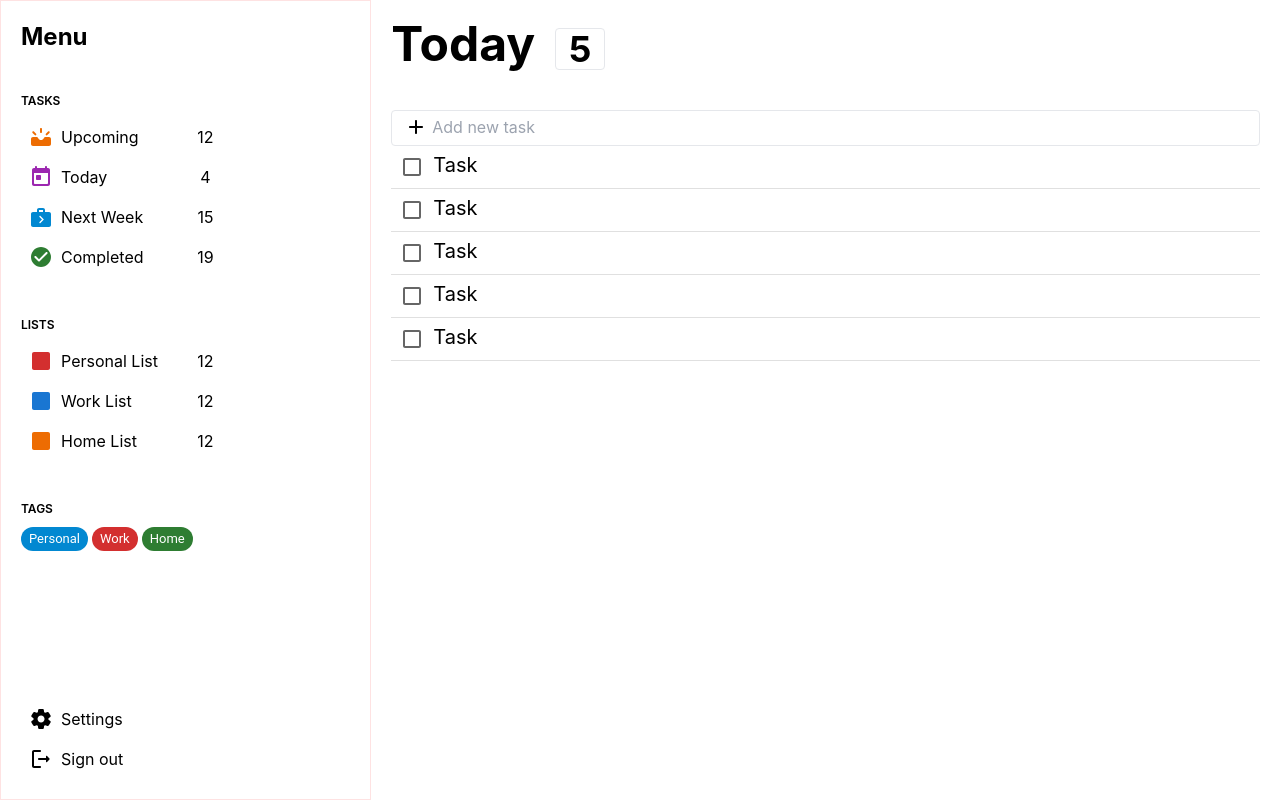
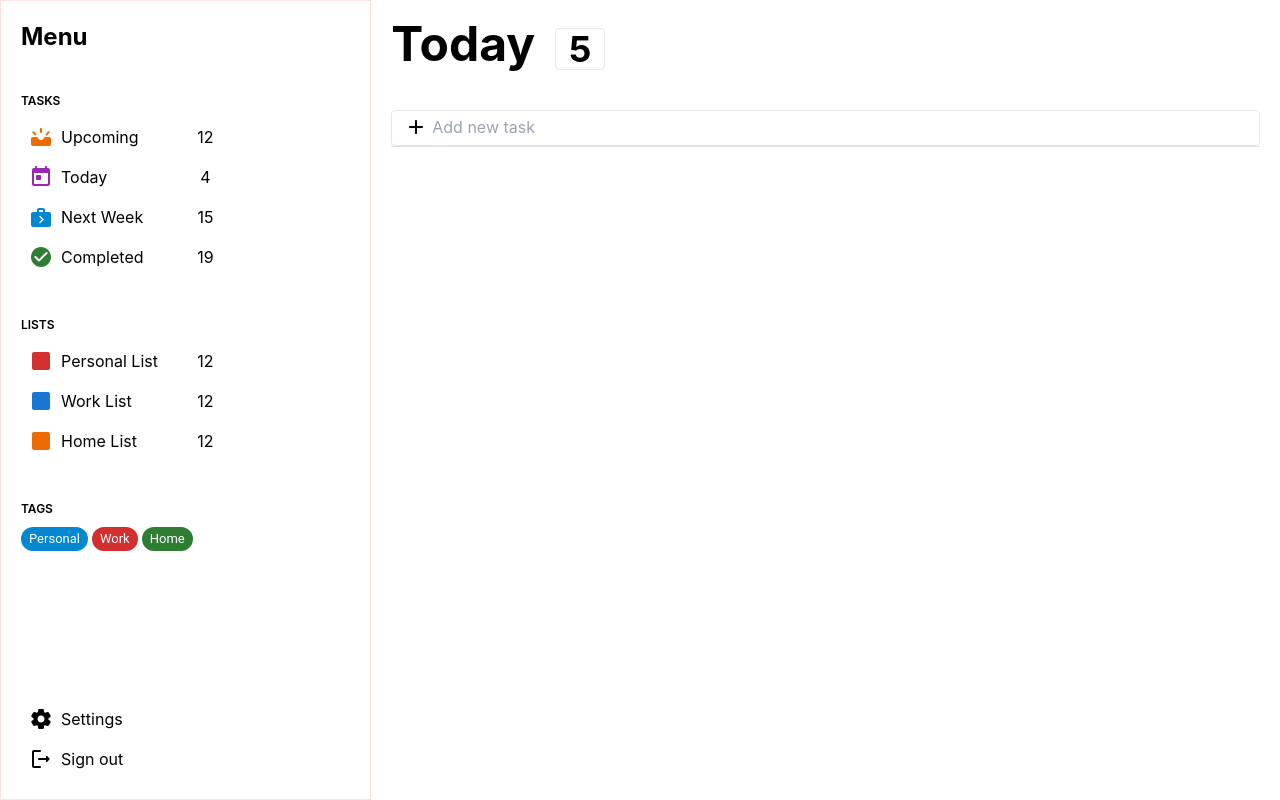
Before and after one commit to JamieBohannaWebDev/to-do-list-app, a React (Create React App) app: page / in a window 1280 px wide. Built offline with nearby package versions, Linux system fonts and the light colour scheme.

Commit message:
MILESTONE: built out adding/displaying tasks

```diff
--- a/src/components/atoms/addNewInput.tsx
+++ b/src/components/atoms/addNewInput.tsx
@@ -2,10 +2,18 @@ import React from 'react'
 import { AddNewInputProps } from '../../interfaces/addNewInputProps'
 
 const AddNewInput = ({icon, placeholder, onEnterEvent}: AddNewInputProps) => {
+  const inputRef = React.useRef<HTMLInputElement | null>(null);
+
+  const handleKeyDown = (event: React.KeyboardEvent<HTMLInputElement>) => {
+    if (event.key === 'Enter' && inputRef.current) {
+      onEnterEvent(inputRef.current.value);
+      inputRef.current.value = '';
+    }
+  }
   return (
     <div className='border rounded w-full py-1 px-3'>
         <span className='relative bottom-[2px]'>{icon}</span>
-        <input className='outline-none ml-1' placeholder={placeholder} type='text' />
+        <input className='outline-none ml-1' ref={inputRef} placeholder={placeholder} onKeyDown={handleKeyDown} type='text' />
     </div>
   )
 }
--- a/src/components/atoms/addNewTask.tsx
+++ /dev/null
@@ -1,13 +0,0 @@
-import React from 'react'
-import AddNewInput from './addNewInput'
-import { AddRounded } from '@mui/icons-material'
-
-const AddNewTask = () => {
-  return (
-    <div>
-        <AddNewInput icon={<AddRounded />} placeholder='Add new task' onEnterEvent={() => console.log('Enter pressed')} />
-    </div>
-  )
-}
-
-export default AddNewTask
--- a/src/components/organisms/toDoList.tsx
+++ b/src/components/organisms/toDoList.tsx
@@ -1,8 +1,17 @@
-import React from 'react';
-import AddNewTask from '../atoms/addNewTask';
+import React, { KeyboardEventHandler } from 'react';
+import { Divider } from '@mui/material';
+import { AddRounded } from '@mui/icons-material';
+import { TaskProps } from '../../interfaces/taskProps';
+import AddNewInput from '../atoms/addNewInput';
 import Task from '../atoms/task';
 
 const ToDoList = () => {
+  const [tasks, setTasks] = React.useState<TaskProps[]>([]);
+
+  const handleNewTask = (value: string) => {
+    setTasks([...tasks, {id: tasks.length + 1, name: value, status: 'due', createdAt: new Date(), requiredBy: new Date()}]);
+  }
+
 	return (
 		<main className="flex p-5 w-full flex-col">
 			<div className="flex mb-10">
@@ -12,15 +21,13 @@ const ToDoList = () => {
 				</p>
 			</div>
 
-			<AddNewTask />
+      <AddNewInput icon={<AddRounded />} placeholder='Add new task' onEnterEvent={handleNewTask} />
 
-			<Task />
-			<Task />
-			<Task />
-			<Task />
-			<Task />
+      {tasks.map((task) => (
+        <Task key={task.id} id={task.id} name={task.name} status={task.status} createdAt={task.createdAt} requiredBy={task.requiredBy} />
+      ))}
 
-
+      <Divider />
 			{/* Completed tasks component */}
 		</main>
 	);
--- a/src/interfaces/addNewInputProps.ts
+++ b/src/interfaces/addNewInputProps.ts
@@ -1,5 +1,5 @@
 export interface AddNewInputProps {
     icon: React.JSX.Element;
     placeholder: string;
-    onEnterEvent: () => void;
+    onEnterEvent: (value: string) => void;
 }
--- /dev/null
+++ b/src/interfaces/taskProps.ts
@@ -0,0 +1,7 @@
+export interface TaskProps {
+    id: number; // id of task
+    name: string; // name of task
+    status: 'not due' | 'due' | 'overdue' | 'completed'; // status of task
+    createdAt: Date; // date task was created
+    requiredBy: Date; // date to be completed by
+}
```
